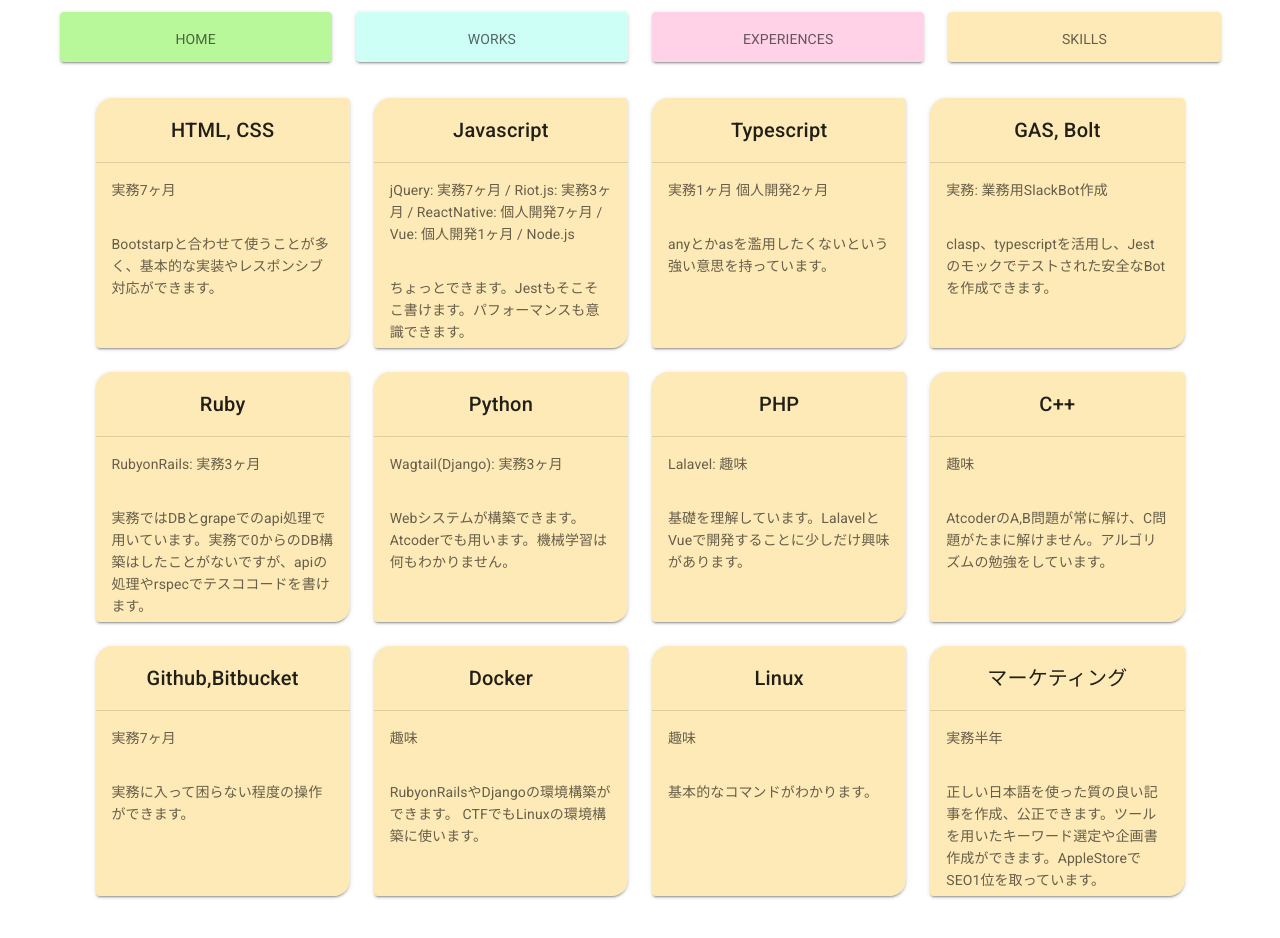
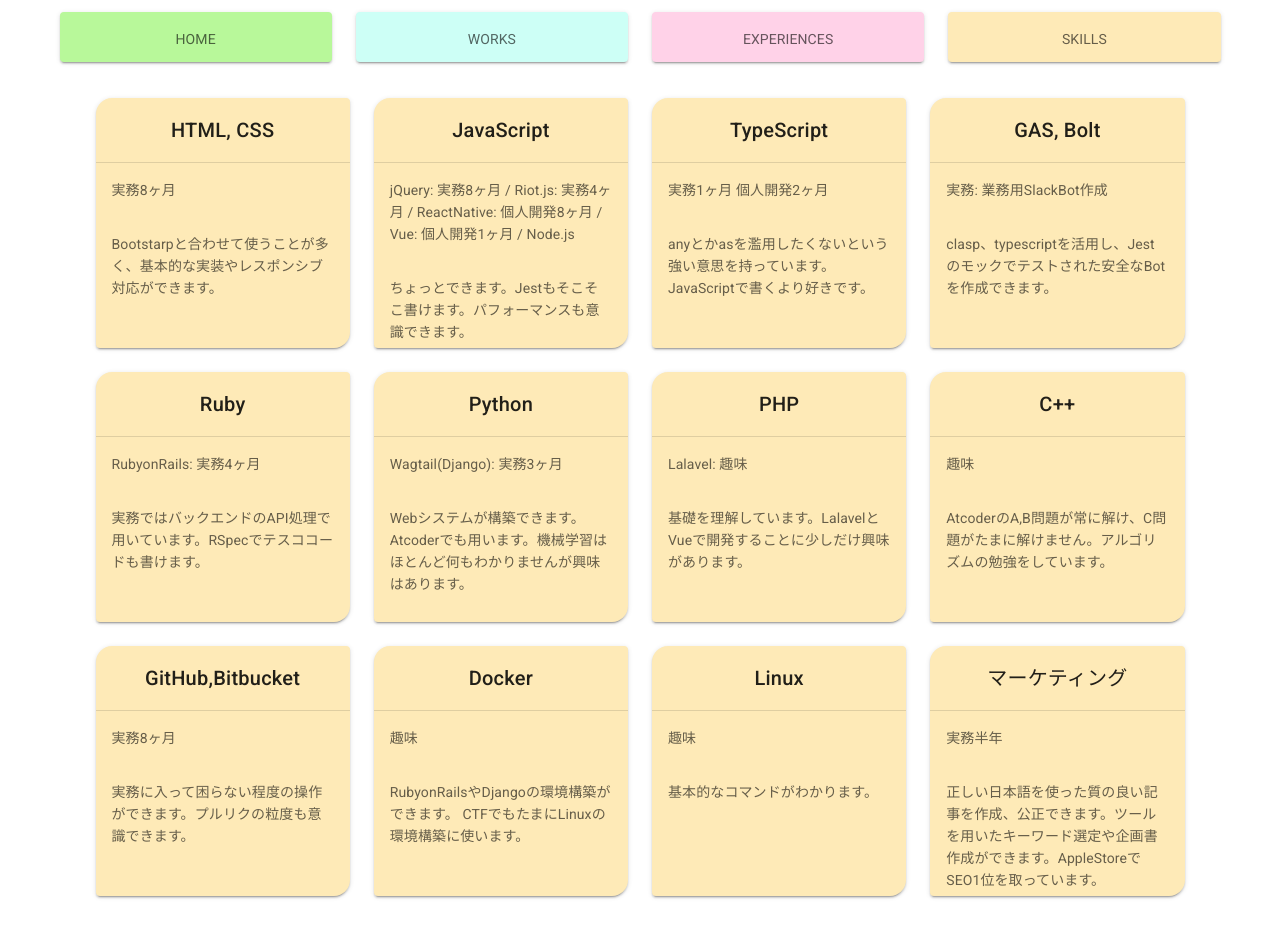
Before and after one commit to wafuwafu13/portfolio, a Vue app: page /skills in a window 1280 px wide. Shown: the top 938 px of the page. Built offline with nearby package versions, Linux system fonts and the light colour scheme.

Commit message:
updata data

```diff
--- a/src/views/Experiences.vue
+++ b/src/views/Experiences.vue
@@ -64,7 +64,7 @@
             Riot.js, RubyonRailsで、うつ病などの精神疾患で困っている当事者を持つご家族が、日々の介護の様子や症状・行動などを、PCやスマートフォンを使って日々記録し、後でその記録を振り返ることができるWebサービス「みまもメイト」の改修、新機能の追加をしています。
           </v-card-text>
           <v-card-text>
-            RubyonRailsのgrapeというgemを使ってAPIの処理をしたり、Riot.jsでフロント部分のロジックを書いたり、RSpecでテストコードを書いたり、デバッグをしてバグ修正やデザイン修正をするなど、幅広く活動させてもらってます。
+            RubyonRailsでバックエンドのAPIの処理をしたり、Riot.jsでフロント部分のロジックを書いたり、RSpecでテストコードを書いたり、デバッグをしてバグ修正やデザイン修正をするなど、幅広く活動させてもらってます。
           </v-card-text>
         </v-card>
       </v-timeline-item>
@@ -84,7 +84,7 @@
             参加するにあたり、書籍「Webフロントエンドハイパフォーマンスチューニング」を読み、Gzip圧縮や非同期読み込み等をインプットしてから挑みましたが、全く歯が立たなかったです。
           </v-card-text>
           <v-card-text>
-            webpackのbuild最適化やライブラリの選定など、その場でコードを読んで判断する力がまだまだ足りないなと感じました。パフォーマンスチューニングに興味が湧いたのでいろんな場面で挑戦していきたいです。
+            webpackのbuild最適化や外部ライブラリの削除など、その場でコードを読んで判断する力がまだまだ足りないなと感じました。パフォーマンスチューニングに興味が湧いたのでいろんな場面で挑戦していきたいです。
           </v-card-text>
         </v-card>
       </v-timeline-item>
--- a/src/views/Home.vue
+++ b/src/views/Home.vue
@@ -23,7 +23,7 @@
             資格
           </v-expansion-panel-header>
           <v-expansion-panel-content>
-            応用情報、AWS、PAST中級、TOEIC900を取りたい (全て願望と意思)
+            Python3エンジニア認定基礎試験
           </v-expansion-panel-content>
         </v-expansion-panel>
         <v-expansion-panel>
@@ -47,7 +47,7 @@
             好きなテレビ番組
           </v-expansion-panel-header>
           <v-expansion-panel-content>
-            さんまのお笑い向上委員会 / アメトーク / しゃべくり007 / 全力!脱力タイムズ / 千鳥の相席食堂 / 千原ジュニアの座王 / 情熱大陸
+            アメトーク / しゃべくり007 / 全力!脱力タイムズ / 千鳥の相席食堂 / 千原ジュニアの座王 / さんまのお笑い向上委員会
           </v-expansion-panel-content>
         </v-expansion-panel>
         <v-expansion-panel>
--- a/src/views/Skills.vue
+++ b/src/views/Skills.vue
@@ -9,7 +9,7 @@
             </v-layout>
             <v-divider></v-divider>
             <v-card-text>
-              実務7ヶ月
+              実務8ヶ月
             </v-card-text>
             <v-card-text>
               Bootstarpと合わせて使うことが多く、基本的な実装やレスポンシブ対応ができます。
@@ -19,11 +19,11 @@
         <v-col cols=12 sm=12 md=3 lg=3 xl=3>
           <v-card shaped color="#FEEAB7" height="250">
             <v-layout justify-center>
-              <v-card-title>Javascript</v-card-title>
+              <v-card-title>JavaScript</v-card-title>
             </v-layout>
             <v-divider></v-divider>
             <v-card-text>
-              jQuery: 実務7ヶ月 / Riot.js: 実務3ヶ月 / ReactNative: 個人開発7ヶ月 / Vue: 個人開発1ヶ月 / Node.js
+              jQuery: 実務8ヶ月 / Riot.js: 実務4ヶ月 / ReactNative: 個人開発8ヶ月 / Vue: 個人開発1ヶ月 / Node.js
             </v-card-text>
             <v-card-text>
               ちょっとできます。Jestもそこそこ書けます。パフォーマンスも意識できます。
@@ -33,14 +33,14 @@
         <v-col cols=12 sm=12 md=3 lg=3 xl=3>
           <v-card shaped color="#FEEAB7" height="250">
             <v-layout justify-center>
-              <v-card-title>Typescript</v-card-title>
+              <v-card-title>TypeScript</v-card-title>
             </v-layout>
             <v-divider></v-divider>
             <v-card-text>
               実務1ヶ月 個人開発2ヶ月
             </v-card-text>
             <v-card-text>
-              anyとかasを濫用したくないという強い意思を持っています。
+              anyとかasを濫用したくないという強い意思を持っています。JavaScriptで書くより好きです。
             </v-card-text>
           </v-card>
         </v-col>
@@ -65,10 +65,10 @@
             </v-layout>
             <v-divider></v-divider>
             <v-card-text>
-              RubyonRails: 実務3ヶ月
+              RubyonRails: 実務4ヶ月
             </v-card-text>
             <v-card-text>
-              実務ではDBとgrapeでのapi処理で用いています。実務で0からのDB構築はしたことがないですが、apiの処理やrspecでテスココードを書けます。
+              実務ではバックエンドのAPI処理で用いています。RSpecでテスココードも書けます。
             </v-card-text>
           </v-card>
         </v-col>
@@ -82,7 +82,7 @@
               Wagtail(Django): 実務3ヶ月
             </v-card-text>
             <v-card-text>
-              Webシステムが構築できます。Atcoderでも用います。機械学習は何もわかりません。
+              Webシステムが構築できます。Atcoderでも用います。機械学習はほとんど何もわかりませんが興味はあります。
             </v-card-text>
           </v-card>
         </v-col>
@@ -117,14 +117,14 @@
         <v-col cols=12 sm=12 md=3 lg=3 xl=3>
           <v-card shaped color="#FEEAB7" height="250">
             <v-layout justify-center>
-              <v-card-title>Github,Bitbucket</v-card-title>
+              <v-card-title>GitHub,Bitbucket</v-card-title>
             </v-layout>
             <v-divider></v-divider>
             <v-card-text>
-              実務7ヶ月
+              実務8ヶ月
             </v-card-text>
             <v-card-text>
-              実務に入って困らない程度の操作ができます。
+              実務に入って困らない程度の操作ができます。プルリクの粒度も意識できます。
             </v-card-text>
           </v-card>
         </v-col>
@@ -139,7 +139,7 @@
             </v-card-text>
             <v-card-text>
               RubyonRailsやDjangoの環境構築ができます。
-              CTFでもLinuxの環境構築に使います。
+              CTFでもたまにLinuxの環境構築に使います。
             </v-card-text>
           </v-card>
         </v-col>
--- a/src/views/Works.vue
+++ b/src/views/Works.vue
@@ -161,6 +161,33 @@
            </v-card-subtitle>
         </v-card>
       </v-col>
+      <v-col cols=12 sm=12 md=6 lg=6 xl=6>
+        <v-card shaped color="#CDFFF6">
+          <v-layout justify-center>
+            <v-card-title>ポケモン足し算</v-card-title>
+          </v-layout>
+          <v-img src="@/assets/go-go-pokemon.png" height="340"></v-img>
+          <v-card-subtitle>
+            <v-layout justify-center>
+              2020年 6月
+            </v-layout>
+            <v-layout justify-center>
+              Express + RubyonRails / フロントもバックも書いてみた
+            </v-layout>
+           <v-layout class="pt-5" justify-center>
+             <v-btn class="ml-5" icon href="https://go-go-pokemon.herokuapp.com/" target="_blank">
+                <v-icon x-large>mdi-web</v-icon>
+              </v-btn>
+              <v-btn class="ml-5" icon href="https://github.com/wafuwafu13/go-go-pokemon" target="_blank">
+                <v-icon x-large>mdi-github</v-icon>
+              </v-btn>
+           </v-layout>
+           <v-layout justify-center>
+              <a class="pt-5" href="https://qiita.com/wafuwafu13/items/4e7039c9359541d0c27e" target="_blank">Express, RubyOnRailsでWebアプリをフルスタック開発しよう！</a>
+           </v-layout>
+           </v-card-subtitle>
+        </v-card>
+      </v-col>
     </v-row>
   </v-container>
 </template>
```
Also changed, not shown: src/assets/go-go-pokemon.png (added).
